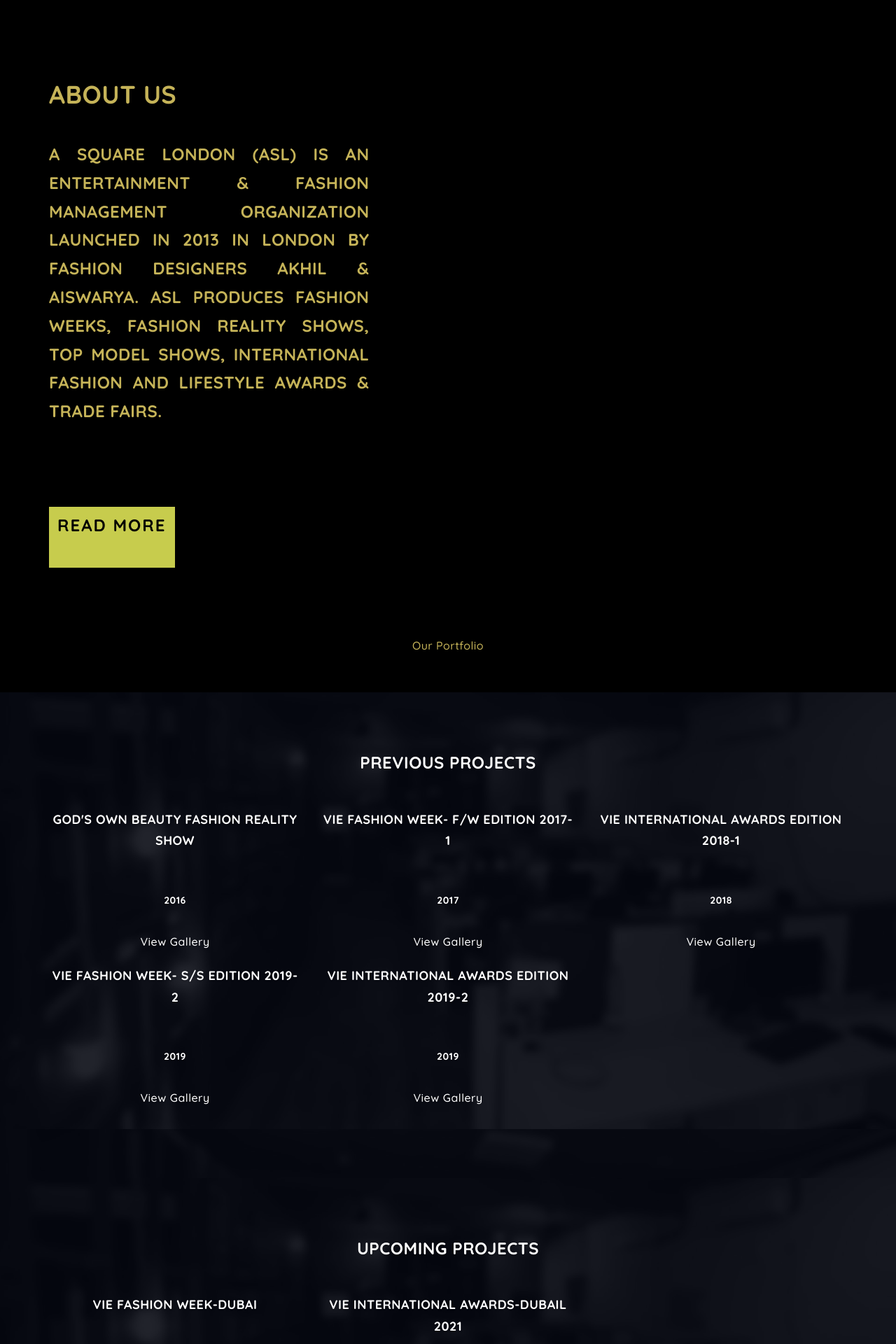
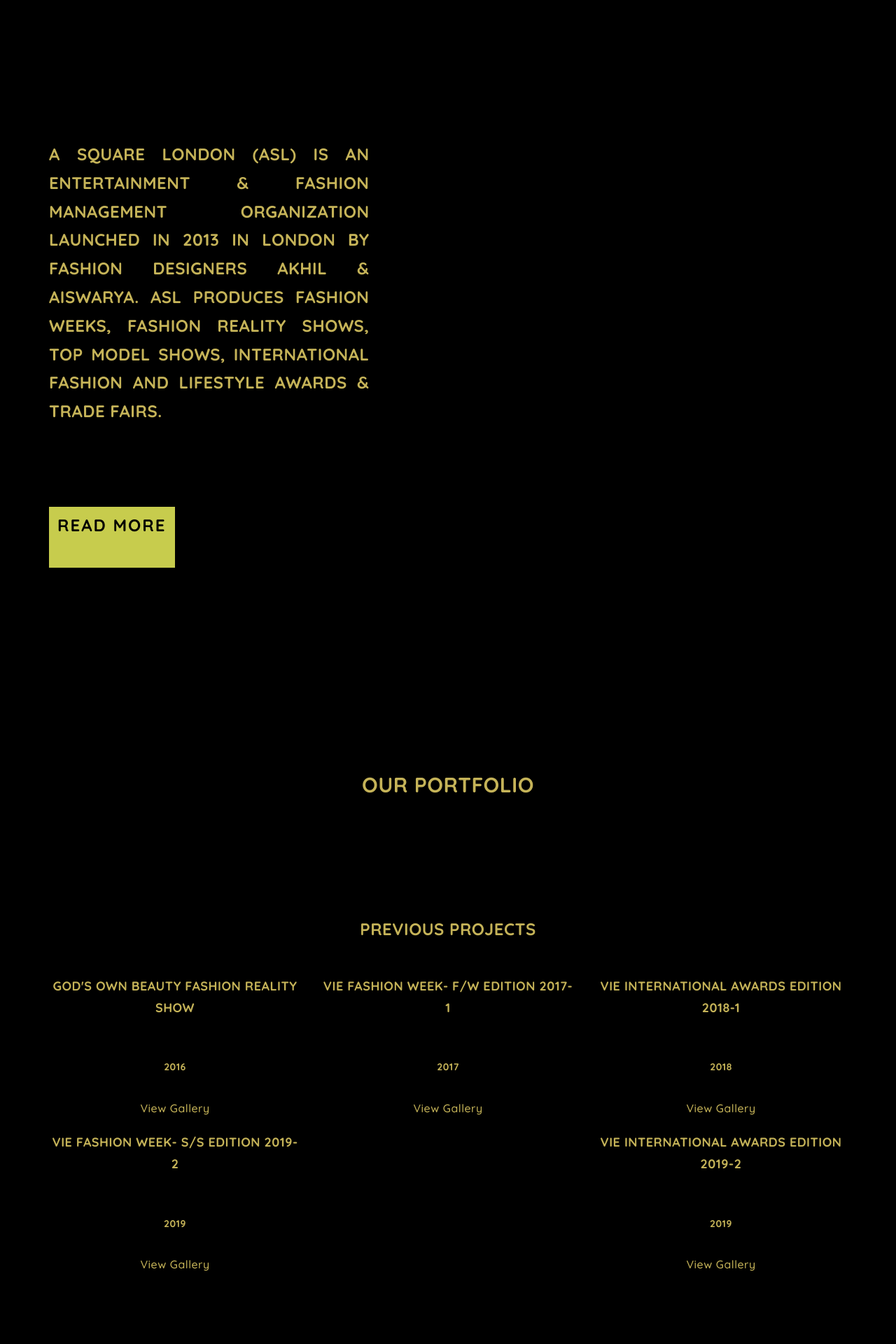
Before and after one commit to envvuwrk/asquarelondon, a Django app: page / in a window 1280 px wide. Shown: the part 799-2719 px from the top of the page at 70% size. Run offline with Django 3.2, Linux system fonts and the light colour scheme; some libraries are stand-ins or nearby versions; some web fonts are replaced.

Commit message:
Update index.html

```diff
--- a/asquare/templates/index.html
+++ b/asquare/templates/index.html
@@ -116,16 +120,17 @@
             </button>
             <a href="{% url 'asqapp:index' %}" class="navbar-brand page-scroll">
                 <!-- Text or Image logo-->
-                <img src="{% static 'img/misc/favicon.png' %}" alt="Logo" class="logo" height="200px" width="200px">
-                <img src="{% static 'img/misc/favicon.png' %}" alt="Logo" class="logodark" height="150px" width="150px">
+                <img src="{% static 'img/misc/favicon.png' %}" alt="Logo" class="logo" height="100px" width="100px">
+                <img src="{% static 'img/misc/favicon.png' %}" alt="Logo" class="logodark" height="100px" width="100px">
             </a>
         </div>
         <div class="collapse navbar-collapse navbar-main-collapse">
             <ul class="nav navbar-nav navbar-left">
                 <li class="hidden"><a href="#page-top"></a></li>
-                <li><a href="{% url 'asqapp:project' %}"><h3 style="color:#C5B358;">Project</h3></a></li>
-                <li><a href="{% url 'asqapp:work' %}"><h3 style="color:#C5B358;">Work</h3></a></li>
-                <li><a href="{% url 'asqapp:about' %}"><h3 style="color:#C5B358;">About</h3><span class="caret"></span></a></li>
+                <li><a href="#project"><h4 style="color:#C5B358;">Project</h4></a></li>
+                <li><a href="{% url 'asqapp:work' %}"><h4 style="color:#C5B358;">Work</h4></a></li>
+                <li><a href="#about"><h4 style="color:#C5B358;">About</h4><span class="caret"></span></a>
+                </li>
             </ul>
         </div>
     </div>
@@ -230,21 +174,24 @@
 
             <div class="col-lg-5 col-md-5 col-sm-12 abouttext">
 
-                        <div class="thirsty_branding_text" >
+                <div class="thirsty_branding_text">
 
                     <p class="no-pad"><br>
-
-                            <h1 style="color:#C5B358;">About Us</h1>
+                        <a name="about">
+                    <h1 style="color:#C5B358;">About Us</h1></a>
                     <h3 style="color:#C5B358;"><p>A Square London (ASL)
-                            is an Entertainment & Fashion Management organization launched in 2013 in London by Fashion Designers
-                            Akhil & Aiswarya. ASL produces Fashion Weeks, Fashion Reality Shows, Top Model Shows, International Fashion
+                        is an Entertainment & Fashion Management organization launched in 2013 in London by Fashion
+                        Designers
+                        Akhil & Aiswarya. ASL produces Fashion Weeks, Fashion Reality Shows, Top Model Shows,
+                        International Fashion
                         and Lifestyle Awards & Trade Fairs.</p>
                     </h3>
                     <br><br>
 
                     </p>
 
-                            <a href="{% url 'asqapp:about' %}" class="btn btn-brand btn-xs"><h3 style="color:black;">Read more</h3></a>
+                    <a href="{% url 'asqapp:about' %}" class="btn btn-brand btn-xs"><h3 style="color:black;">Read
+                        more</h3></a>
 
                 </div>
 
@@ -258,23 +205,6 @@
 
 <!-- About Section-->
 
-        <section id="" class="" style="color:#C5B358;background-color:black;">
-
-            <div class="container">
-
-                <div class="row">
-
-                    <div class="col-md-12 col-sm-12 col-xs-12">
-
-                        <p style="text-align:center;background-color:black;"><span>Our Portfolio</span></p>
-
-                    </div>
-
-                </div>
-
-            </div>
-
-        </section>
 
 <style>
 
@@ -324,21 +254,25 @@
 
             }
 
+
+
 </style>
 
 
+<section id="services" class="bg-img1 text-center hservices" style="background-color:black;">
 
-        <section id="services" class="bg-img4 text-center hservices" style="background-color:black;">
-
-            <div class="overlay"></div>
+    <div class="overlay" style="background-color:black;"></div>
 
     <div class="container text-center">
 
         <div class="row">
 
             <div class="col-lg-8 col-lg-offset-2">
-
-                        <h3>Previous Projects</h3>
+                <a name="project">
+                    <p style="text-align:center;">
+                    <h2 style="color:#C5B358;">Our Portfolio</h2></p>
+                </a>
+                <h3 style="color:#C5B358;">Previous Projects</h3>
 
             </div>
 
@@ -349,10 +283,12 @@
 
             <div data-wow-delay=".2s" class="col-lg-4 col-md-4 col-sm-6 col-xs-12 wow fadeIn">
 
-                        <a href="{% static 'asqapp:work' %}"><h4> <i class="icon icon-big"></i>God's Own Beauty Fashion Reality Show</h4></a>
-                            <br><h5>2016</h5>
+                <a href="{% url 'asqapp:work' %}"><h4 style="color:#C5B358;"><i class="icon icon-big"></i>God's Own
+                    Beauty Fashion Reality
+                    Show</h4></a>
+                <br><h5 style="color:#C5B358;">2016</h5>
 
-                        <a href="{% static 'asqapp:work' %}">View Gallery</a>
+                <a href="{% url 'asqapp:work' %}" style="color:#C5B358;">View Gallery</a>
 
                 <br><br>
 
@@ -360,43 +296,51 @@
 
             <div data-wow-delay=".2s" class="col-lg-4 col-md-4 col-sm-6 col-xs-12 wow fadeIn">
 
-                        <a href="{% static 'asqapp:work' %}"><h4> <i class="icon icon-big"></i>Vie Fashion Week- F/W Edition 2017-1</h4></a>
-                            <br><h5>2017</h5>
+                <a href="{% url 'asqapp:work' %}"><h4 style="color:#C5B358;"><i class="icon icon-big"></i>Vie Fashion
+                    Week- F/W Edition
+                    2017-1</h4></a>
+                <br><h5 style="color:#C5B358;">2017</h5>
 
-                        <a href="{% static 'asqapp:work' %}">View Gallery</a><br><br>
-
-                    </div>
-
-
-
-                    <div data-wow-delay=".2s" class="col-lg-4 col-md-4 col-sm-6 col-xs-12 wow fadeIn">
-
-                        <a href="{% static 'asqapp:work' %}"><h4> <i class="icon icon-big"></i>Vie International Awards Edition 2018-1</h4></a>
-                            <br><h5>2018</h5>
-
-                        <a href="{% static 'asqapp:work' %}">View Gallery</a><br><br>
-
-                    </div>
-
-
-
-<br><br>
-                    <div data-wow-delay=".2s" class="col-lg-4 col-md-4 col-sm-6 col-xs-12 wow fadeIn">
-
-                        <a href="{% static 'asqapp:work' %}"><h4> <i class="icon icon-big"></i>Vie Fashion Week- S/S Edition 2019-2</h4></a>
-                            <br><h5>2019</h5>
-
-                        <a href="{% static 'asqapp:work' %}">View Gallery</a><br><br>
+                <a href="{% url 'asqapp:work' %}" style="color:#C5B358;">View Gallery</a><br><br>
 
             </div>
 
 
             <div data-wow-delay=".2s" class="col-lg-4 col-md-4 col-sm-6 col-xs-12 wow fadeIn">
 
-                        <a href="{% static 'asqapp:work' %}"><h4> <i class="icon icon-big"></i>Vie International Awards Edition 2019-2</h4></a>
-                            <br><h5>2019</h5>
+                <a href="{% url 'asqapp:work' %}"><h4 style="color:#C5B358;"><i class="icon icon-big"></i>Vie
+                    International Awards Edition
+                    2018-1</h4></a>
+                <br><h5 style="color:#C5B358;">2018</h5>
 
-                        <a href="{% static 'asqapp:work' %}">View Gallery</a><br><br>
+                <a href="{% url 'asqapp:work' %}" style="color:#C5B358;">View Gallery</a><br><br>
+
+            </div>
+
+
+            <br><br>
+            <div data-wow-delay=".2s" class="col-lg-4 col-md-4 col-sm-6 col-xs-12 wow fadeIn">
+
+                <a href="{% url 'asqapp:work' %}"><h4 style="color:#C5B358;"><i class="icon icon-big"></i>Vie Fashion
+                    Week- S/S Edition
+                    2019-2</h4></a>
+                <br><h5 style="color:#C5B358;">2019</h5>
+
+                <a href="{% url 'asqapp:work' %}" style="color:#C5B358;">View Gallery</a><br><br>
+
+            </div>
+
+            <div data-wow-delay=".2s" class="col-lg-4 col-md-4 col-sm-6 col-xs-12 wow fadeIn">
+            </div>
+
+            <div data-wow-delay=".2s" class="col-lg-4 col-md-4 col-sm-6 col-xs-12 wow fadeIn">
+
+                <a href="{% url 'asqapp:work' %}"><h4 style="color:#C5B358;"><i class="icon icon-big"></i>Vie
+                    International Awards Edition
+                    2019-2</h4></a>
+                <br><h5 style="color:#C5B358;">2019</h5>
+
+                <a href="{% url 'asqapp:work' %}" style="color:#C5B358;">View Gallery</a><br><br>
 
             </div>
         </div>
@@ -405,9 +349,9 @@
 
 </section>
 
-<section id="services" class="bg-img4 text-center hservices" style="background-color:black;">
+<section id="services" class="bg1 text-center hservices" style="background-color:black;">
 
-            <div class="overlay"></div>
+    <div class="overlay" style="background-color:black;"></div>
 
     <div class="container text-center">
 
@@ -415,7 +359,7 @@
 
             <div class="col-lg-8 col-lg-offset-2">
 
-                        <h3>Upcoming Projects</h3>
+                <h3 style="color:#C5B358;">Upcoming Projects</h3>
 
             </div>
 
@@ -426,21 +370,28 @@
 
             <div data-wow-delay=".2s" class="col-lg-4 col-md-4 col-sm-6 col-xs-12 wow fadeIn">
 
-                        <a href="{% static 'asqapp:register' %}"><h4> <i class="icon icon-big"></i>Vie Fashion Week-Dubai</h4></a>
-                               <br><h5>2021</h5>
+                <a href="{% url 'asqapp:register' %}"><h4 style="color:#C5B358;"><i class="icon icon-big"></i>Vie
+                    Fashion Week-Dubai</h4>
+                </a>
+                <br><br><h5 style="color:#C5B358;">2021</h5>
 
-                        <a href="{% static 'asqapp:work' %}">Register</a>
+                <a href="{% url 'asqapp:register' %}" style="color:#C5B358;">Register</a>
 
                 <br><br>
 
             </div>
 
             <div data-wow-delay=".2s" class="col-lg-4 col-md-4 col-sm-6 col-xs-12 wow fadeIn">
+            </div>
 
-                        <a href="{% static 'asqapp:register' %}"><h4> <i class="icon icon-big"></i>Vie International Awards-Dubail 2021</h4></a>
-                            <br><h5>2021</h5>
+            <div data-wow-delay=".2s" class="col-lg-4 col-md-4 col-sm-6 col-xs-12 wow fadeIn">
 
-                        <a href="{% static 'asqapp:register' %}">Sponsor</a><br><br>
+                <a href="{% url 'asqapp:register' %}"><h4 style="color:#C5B358;"><i class="icon icon-big"></i>Vie
+                    International
+                    Awards-Dubai 2021</h4></a>
+                <br><h5 style="color:#C5B358;">2021</h5>
+
+                <a href="{% url 'asqapp:register' %}" style="color:#C5B358;">Sponsor</a><br><br>
 
             </div>
         </div>
@@ -621,32 +563,27 @@
         }
         .copyright{
             font-size: 12px;
-            font-weight: 100;
+            font-weight: 80;
             text-align: center;
         }
     }
+
+
 </style>
 <section class="section-small footer  bg-black">
     <div class="container-fluid">
         <div class="row">
-            <div class="col-md-4 col-sm-12 text-center wow zoomIn thirsty_branding_img animated" data-wow-duration="2s" data-wow-delay=".2s">
-                <!--<h6>We <i class="fa fa-heart fa-fw"></i> creative people</h6>-->
-                <img src="{% static 'img/misc/favicon.png' %}" class="img-rounded img-responsive"   alt="" style="margin-left:780px;padding:10px 10px 10px 0px;">
+            <img src="{% static 'img/misc/favicon.png' %}" class="img-rounded img-responsive " alt=""
+                 style="padding:10px 10px 10px 0px;margin-left:780px;">
+        </div>
+        <div class="col-sm-12 text-center">
+            <div class="copyright" style=" padding:10px 10px 10px 0px;color:#C5B358;">
+                &#x24B8; 2021 <h5> A Square London | All Rights Reserved</h5>
             </div>
         </div>
     </div>
 </section>
-<section class="section-small footer bg-dark2 no-pad no-margin" >
-    <div class="container">
-        <div class="row">
-            <div class="col-sm-12 text-center">
-                <div class="copyright" style=" padding:10px 10px 10px 0px">
-                    &#x24B8; 2021 <a href="index.html"><h5> A Square London | All Rights Reserved</h5></a>
-                </div>
-            </div>
-        </div>
-    </div>
-</section>
+
 
 <!-- jQuery-->
 <script src="{% static 'js/jquery-1.12.4.min.js' %}"></script>
```
Also changed, not shown: other parts of asquare/templates/index.html (+23 -87 lines). Lines whose indentation alone changed are shown as unchanged.
